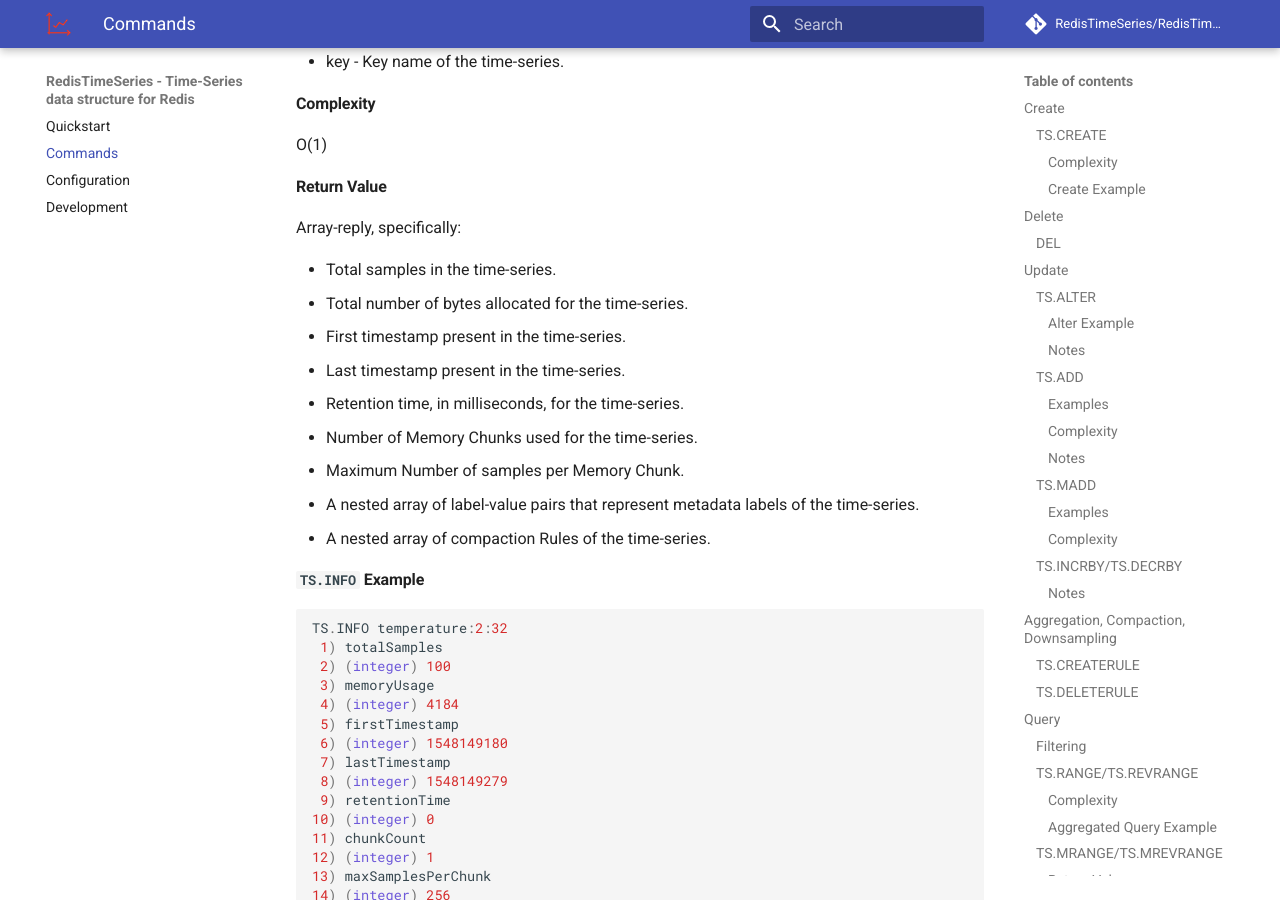
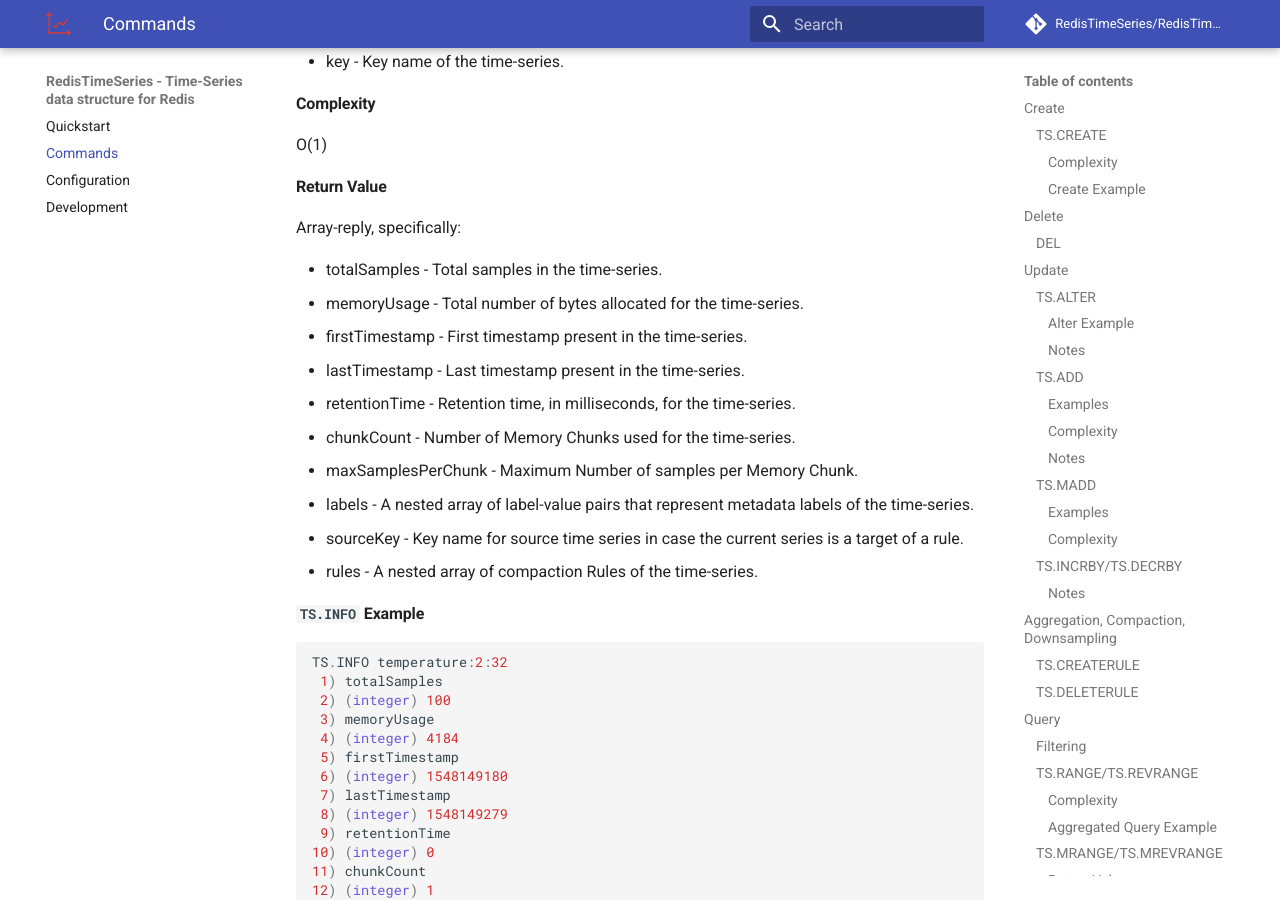
Before and after one commit to RedisTimeSeries/RedisTimeSeries, an MkDocs documentation site: the page built from docs/commands.md, in a window 1280 px wide and 900 px high, scrolled down 11334 px. Built offline with MkDocs 1.6.1 and Material for MkDocs 9.7.7, drawn with Linux system fonts in a browser that asks for light colours; comment, search, counter and statistics services are not loaded.

Commit message:
Update commands.md

```diff
--- a/docs/commands.md
+++ b/docs/commands.md
@@ -506,15 +506,16 @@
 
 Array-reply, specifically:
 
-- Total samples in the time-series.
-- Total number of bytes allocated for the time-series.
-- First timestamp present in the time-series.
-- Last timestamp present in the time-series.
-- Retention time, in milliseconds, for the time-series.
-- Number of Memory Chunks used for the time-series.
-- Maximum Number of samples per Memory Chunk.
-- A nested array of label-value pairs that represent metadata labels of the time-series.
-- A nested array of compaction Rules of the time-series.
+* totalSamples - Total samples in the time-series.
+* memoryUsage - Total number of bytes allocated for the time-series.
+* firstTimestamp - First timestamp present in the time-series.
+* lastTimestamp - Last timestamp present in the time-series.
+* retentionTime - Retention time, in milliseconds, for the time-series.
+* chunkCount - Number of Memory Chunks used for the time-series.
+* maxSamplesPerChunk - Maximum Number of samples per Memory Chunk.
+* labels - A nested array of label-value pairs that represent metadata labels of the time-series.
+* sourceKey - Key name for source time series in case the current series is a target of a rule.
+* rules - A nested array of compaction Rules of the time-series.
 
 #### `TS.INFO` Example
 
```
